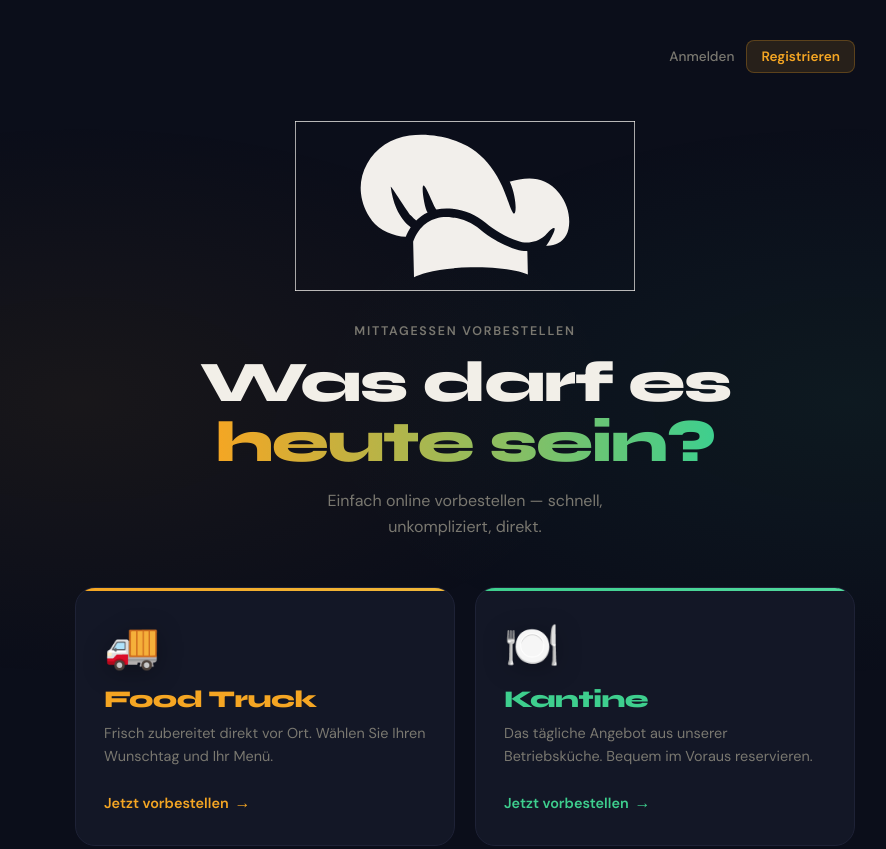
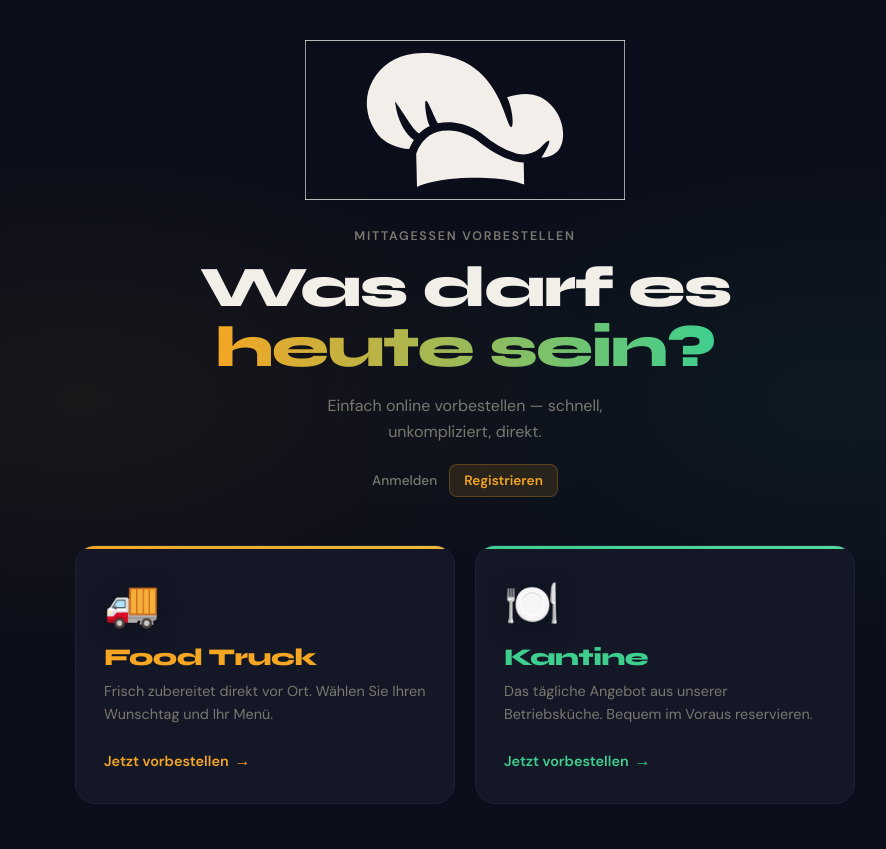
Before and after one commit to laendspotter/Indernational-vorbestellungen, a website: page index.html in a window 1280 px wide. Shown: the top 849 px of the page, without its empty margins (175-1061 px from the left). Drawn offline with nearby package versions, Linux system fonts and the light colour scheme.

Commit message:
Add files via upload

```diff
--- a/index.html
+++ b/index.html
@@ -319,20 +319,16 @@
 
   <div class="page">
 
-    <!-- Topbar auth only -->
-    <div class="topbar" style="justify-content:flex-end;">
-      <div class="auth-nav" id="authNav">
+    <!-- Logo + Header -->
+    <div class="header">
+      <img src="logo.svg" alt="Indernational" style="width:min(320px,75vw);margin-bottom:28px;display:block;margin-left:auto;margin-right:auto;" />
+      <div class="header-eyebrow">Mittagessen vorbestellen</div>
+      <h1>Was darf es<br><em>heute sein?</em></h1>
+      <p class="header-sub">Einfach online vorbestellen — schnell, unkompliziert, direkt.</p>
+      <div class="auth-nav" id="authNav" style="justify-content:center;margin-top:20px;">
         <a href="login.html" class="auth-link">Anmelden</a>
         <a href="register.html" class="auth-link primary">Registrieren</a>
       </div>
-    </div>
-
-    <!-- Logo + Header -->
-    <div class="header">
-      <img src="logo.svg" alt="Indernational" style="width:min(340px,80vw);margin-bottom:32px;display:block;margin-left:auto;margin-right:auto;" />
-      <div class="header-eyebrow">Mittagessen vorbestellen</div>
-      <h1>Was darf es<br><em>heute sein?</em></h1>
-      <p class="header-sub">Einfach online vorbestellen — schnell, unkompliziert, direkt.</p>
     </div>
 
     <!-- Cards -->
```
